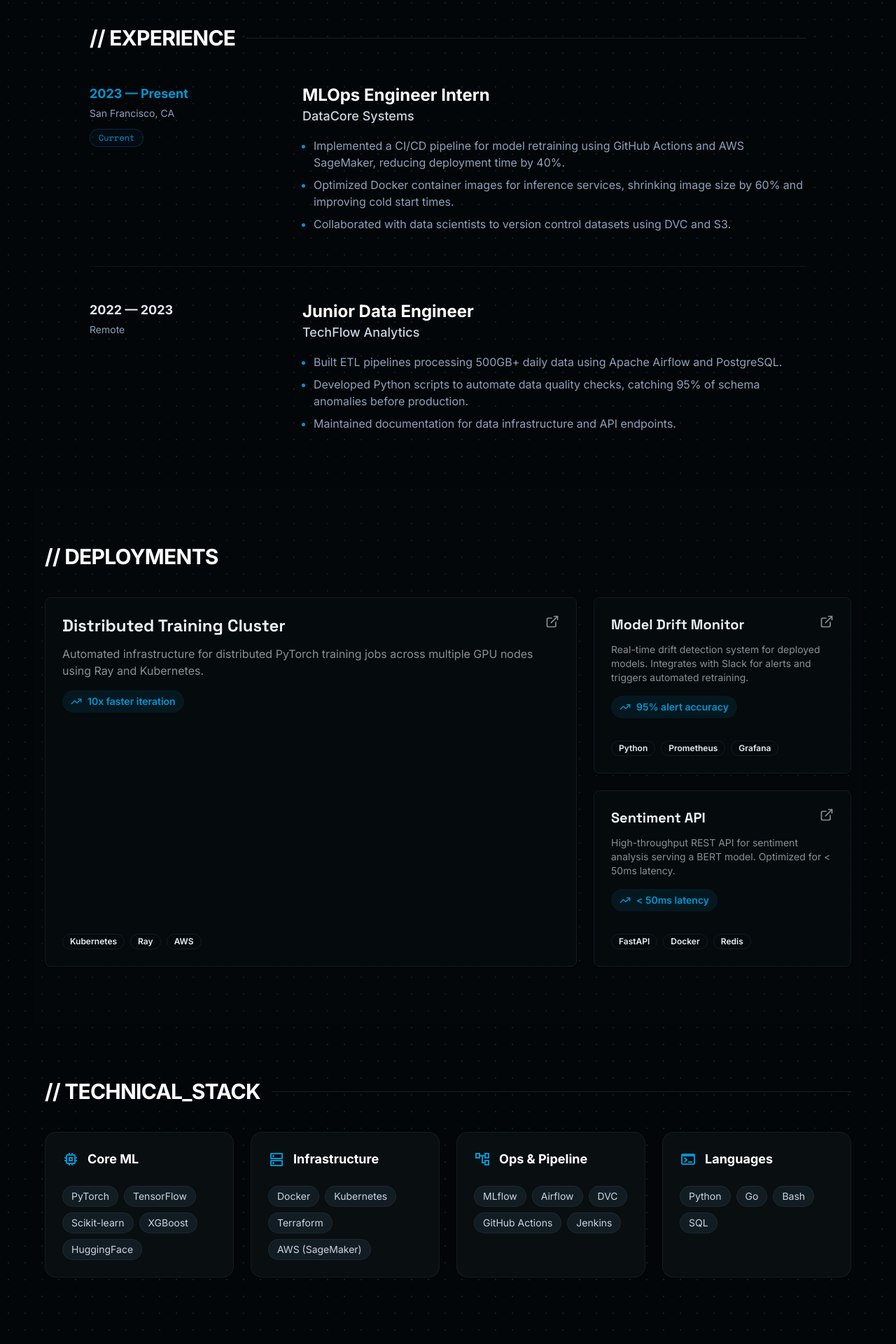
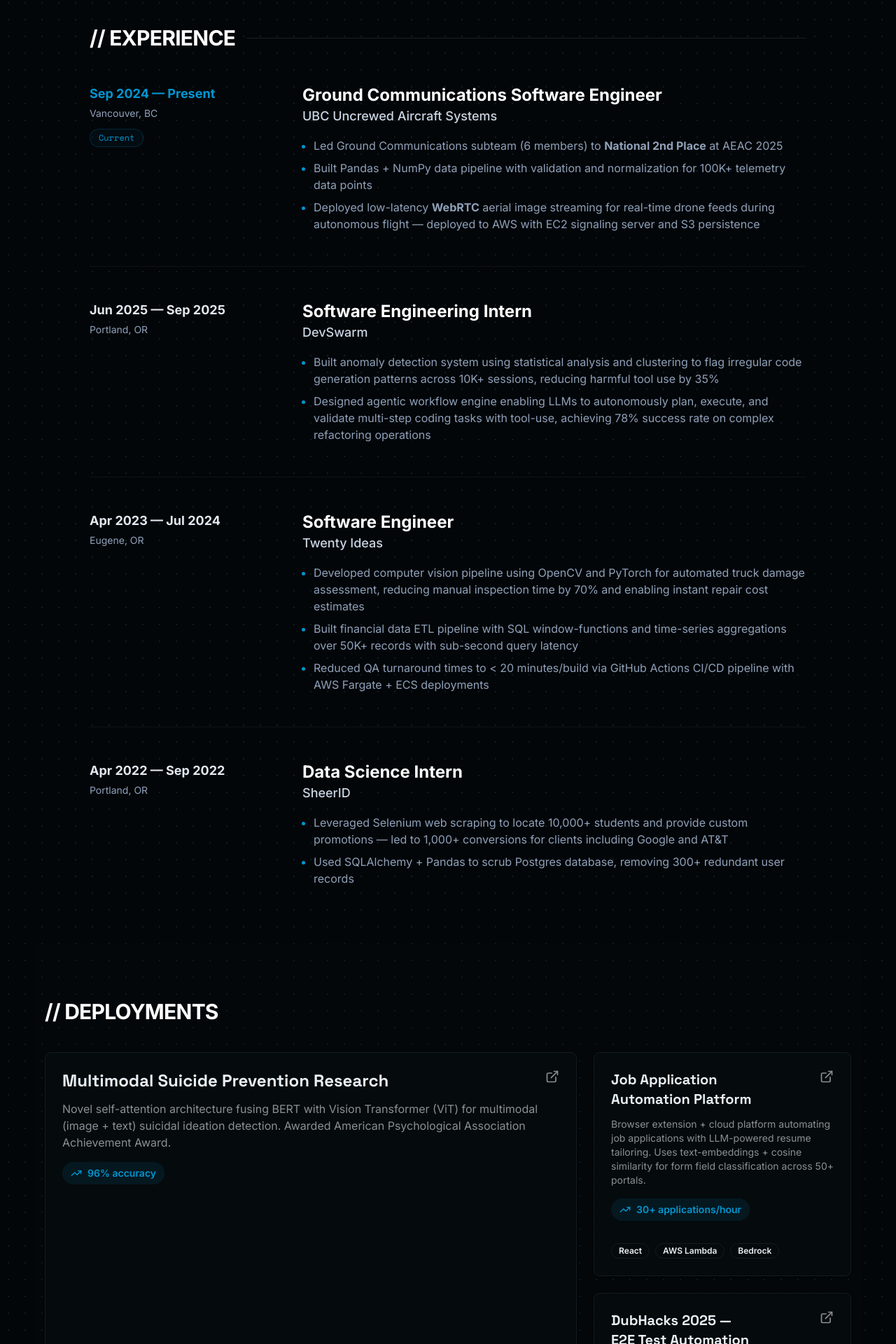
Before and after one commit to Michael-R-Dickinson/portfolio-2026, a React (Vite) app in the folder frontend/: page / in a window 1280 px wide. Shown: the part 800-2720 px from the top of the page at 70% size. Built offline with nearby package versions, Linux system fonts and the light colour scheme.

Commit message:
update content with real resume data

```diff
--- a/frontend/src/data.ts
+++ b/frontend/src/data.ts
@@ -1,117 +1,139 @@
 export const navLinks = [
-  { href: '#about', label: 'About' },
+  { href: '#experience', label: 'Experience' },
+  { href: '#projects', label: 'Projects' },
   { href: '#stack', label: 'Stack' },
   { href: '#roadmap', label: 'Roadmap' },
-  { href: '#projects', label: 'Projects' },
 ]
 
-export const heroBio = `I combine my love for infrastructure, mathematics and ML to build deployable AI systems. Architecting scalable **ML pipelines** & automating intelligence. Currently building the future of AI infrastructure.`
+export const heroBio = `I combine my love for **infrastructure**, **mathematics** and **ML** to build deployable AI systems. Currently leading ground comms software for UBC's autonomous aircraft team.`
 
 export const techCategories = [
   {
     icon: 'memory',
-    title: 'Core ML',
-    skills: ['PyTorch', 'TensorFlow', 'Scikit-learn', 'XGBoost', 'HuggingFace'],
+    title: 'ML & AI',
+    skills: ['PyTorch', 'NumPy', 'Pandas', 'OpenCV', 'scikit-learn'],
+  },
+  {
+    icon: 'terminal',
+    title: 'Languages',
+    skills: ['Python', 'TypeScript', 'C/C++', 'SQL', 'Java'],
   },
   {
     icon: 'dns',
     title: 'Infrastructure',
-    skills: ['Docker', 'Kubernetes', 'Terraform', 'AWS (SageMaker)'],
+    skills: ['AWS', 'Docker', 'GitHub Actions CI/CD', 'Git'],
   },
   {
     icon: 'account_tree',
-    title: 'Ops & Pipeline',
-    skills: ['MLflow', 'Airflow', 'DVC', 'GitHub Actions', 'Jenkins'],
-  },
-  {
-    icon: 'terminal',
-    title: 'Languages',
-    skills: ['Python', 'Go', 'Bash', 'SQL'],
+    title: 'Frameworks & APIs',
+    skills: ['Flask', 'FastAPI', 'PostgreSQL', 'SQLAlchemy'],
   },
 ]
 
 export const experiences = [
   {
-    period: '2023 — Present',
-    location: 'San Francisco, CA',
+    period: 'Sep 2024 — Present',
+    location: 'Vancouver, BC',
     isCurrent: true,
-    role: 'MLOps Engineer Intern',
-    company: 'DataCore Systems',
-    description: `- Implemented a CI/CD pipeline for model retraining using GitHub Actions and AWS SageMaker, reducing deployment time by 40%.
-- Optimized Docker container images for inference services, shrinking image size by 60% and improving cold start times.
-- Collaborated with data scientists to version control datasets using DVC and S3.`,
+    role: 'Ground Communications Software Engineer',
+    company: 'UBC Uncrewed Aircraft Systems',
+    description: `- Led Ground Communications subteam (6 members) to **National 2nd Place** at AEAC 2025
+- Built Pandas + NumPy data pipeline with validation and normalization for 100K+ telemetry data points
+- Deployed low-latency **WebRTC** aerial image streaming for real-time drone feeds during autonomous flight — deployed to AWS with EC2 signaling server and S3 persistence`,
   },
   {
-    period: '2022 — 2023',
-    location: 'Remote',
+    period: 'Jun 2025 — Sep 2025',
+    location: 'Portland, OR',
     isCurrent: false,
-    role: 'Junior Data Engineer',
-    company: 'TechFlow Analytics',
-    description: `- Built ETL pipelines processing 500GB+ daily data using Apache Airflow and PostgreSQL.
-- Developed Python scripts to automate data quality checks, catching 95% of schema anomalies before production.
-- Maintained documentation for data infrastructure and API endpoints.`,
+    role: 'Software Engineering Intern',
+    company: 'DevSwarm',
+    description: `- Built anomaly detection system using statistical analysis and clustering to flag irregular code generation patterns across 10K+ sessions, reducing harmful tool use by 35%
+- Designed agentic workflow engine enabling LLMs to autonomously plan, execute, and validate multi-step coding tasks with tool-use, achieving 78% success rate on complex refactoring operations`,
+  },
+  {
+    period: 'Apr 2023 — Jul 2024',
+    location: 'Eugene, OR',
+    isCurrent: false,
+    role: 'Software Engineer',
+    company: 'Twenty Ideas',
+    description: `- Developed computer vision pipeline using OpenCV and PyTorch for automated truck damage assessment, reducing manual inspection time by 70% and enabling instant repair cost estimates
+- Built financial data ETL pipeline with SQL window-functions and time-series aggregations over 50K+ records with sub-second query latency
+- Reduced QA turnaround times to < 20 minutes/build via GitHub Actions CI/CD pipeline with AWS Fargate + ECS deployments`,
+  },
+  {
+    period: 'Apr 2022 — Sep 2022',
+    location: 'Portland, OR',
+    isCurrent: false,
+    role: 'Data Science Intern',
+    company: 'SheerID',
+    description: `- Leveraged Selenium web scraping to locate 10,000+ students and provide custom promotions — led to 1,000+ conversions for clients including Google and AT&T
+- Used SQLAlchemy + Pandas to scrub Postgres database, removing 300+ redundant user records`,
   },
 ]
 
 export const projects = [
   {
-    title: 'Distributed Training Cluster',
+    title: 'Multimodal Suicide Prevention Research',
     description:
-      'Automated infrastructure for distributed PyTorch training jobs across multiple GPU nodes using Ray and Kubernetes.',
-    tags: ['Kubernetes', 'Ray', 'AWS'],
+      'Novel self-attention architecture fusing BERT with Vision Transformer (ViT) for multimodal (image + text) suicidal ideation detection. Awarded American Psychological Association Achievement Award.',
+    tags: ['PyTorch', 'NumPy', 'OpenCV'],
     href: '#',
-    result: '10x faster iteration',
+    result: '96% accuracy',
     highlight: true,
   },
   {
-    title: 'Model Drift Monitor',
+    title: 'Job Application Automation Platform',
     description:
-      'Real-time drift detection system for deployed models. Integrates with Slack for alerts and triggers automated retraining.',
-    tags: ['Python', 'Prometheus', 'Grafana'],
+      'Browser extension + cloud platform automating job applications with LLM-powered resume tailoring. Uses text-embeddings + cosine similarity for form field classification across 50+ portals.',
+    tags: ['React', 'AWS Lambda', 'Bedrock'],
     href: '#',
-    result: '95% alert accuracy',
+    result: '30+ applications/hour',
     highlight: false,
   },
   {
-    title: 'Sentiment API',
+    title: 'DubHacks 2025 — E2E Test Automation',
     description:
-      'High-throughput REST API for sentiment analysis serving a BERT model. Optimized for < 50ms latency.',
-    tags: ['FastAPI', 'Docker', 'Redis'],
+      'End-to-end testing platform converting natural language to Playwright scripts via OpenAI Agents and MCP. FastAPI backend orchestrates containerized execution of 20+ concurrent jobs with live result streaming.',
+    tags: ['FastAPI', 'Playwright', 'OpenAI'],
     href: '#',
-    result: '< 50ms latency',
+    result: 'sub-60s generation',
     highlight: false,
   },
 ]
 
 export const roadmapNodes = [
   {
-    title: 'B.S. Computer Science',
-    label: 'commit: 2022',
-    description: 'Graduated with Honors. Focus on Distributed Systems and AI.',
+    title: 'UBC Computer Science',
+    label: 'commit: Sep 2022',
+    description:
+      'Enrolled in CS + Honours Mathematics at UBC. Became a Teaching Assistant for CPSC 110 (Systematic Program Design).',
     side: 'left' as const,
     isCurrent: false,
     isFuture: false,
   },
   {
-    title: 'First Cloud Certification',
-    label: 'commit: 2023',
-    description: 'Achieved AWS Solutions Architect Associate.',
+    title: 'First Engineering Roles',
+    label: 'commit: 2022–2024',
+    description:
+      'Data Science intern at SheerID; built CV pipelines and financial ETL systems at Twenty Ideas.',
     side: 'right' as const,
     isCurrent: false,
     isFuture: false,
   },
   {
-    title: 'MLOps Specialization',
+    title: 'Drone Systems & Agentic AI',
     label: 'HEAD -> main',
-    description: 'Mastering Kubernetes, Kubeflow, and scalable inference patterns.',
+    description:
+      'Leading drone ground comms at UBC UAS (National 2nd Place, AEAC 2025). Built agentic workflow engines at DevSwarm.',
     side: 'left' as const,
     isCurrent: true,
     isFuture: false,
   },
   {
-    title: 'LLM Ops Engineering',
-    label: 'branch: feature/llm-ops',
-    description: 'Fine-tuning optimization, Vector DB management, RAG pipelines.',
+    title: 'ML Research & Graduate Studies',
+    label: 'branch: feature/research',
+    description:
+      'Pursuing deeper ML research and graduate studies in AI/ML systems.',
     side: 'right' as const,
     isCurrent: false,
     isFuture: true,
```
